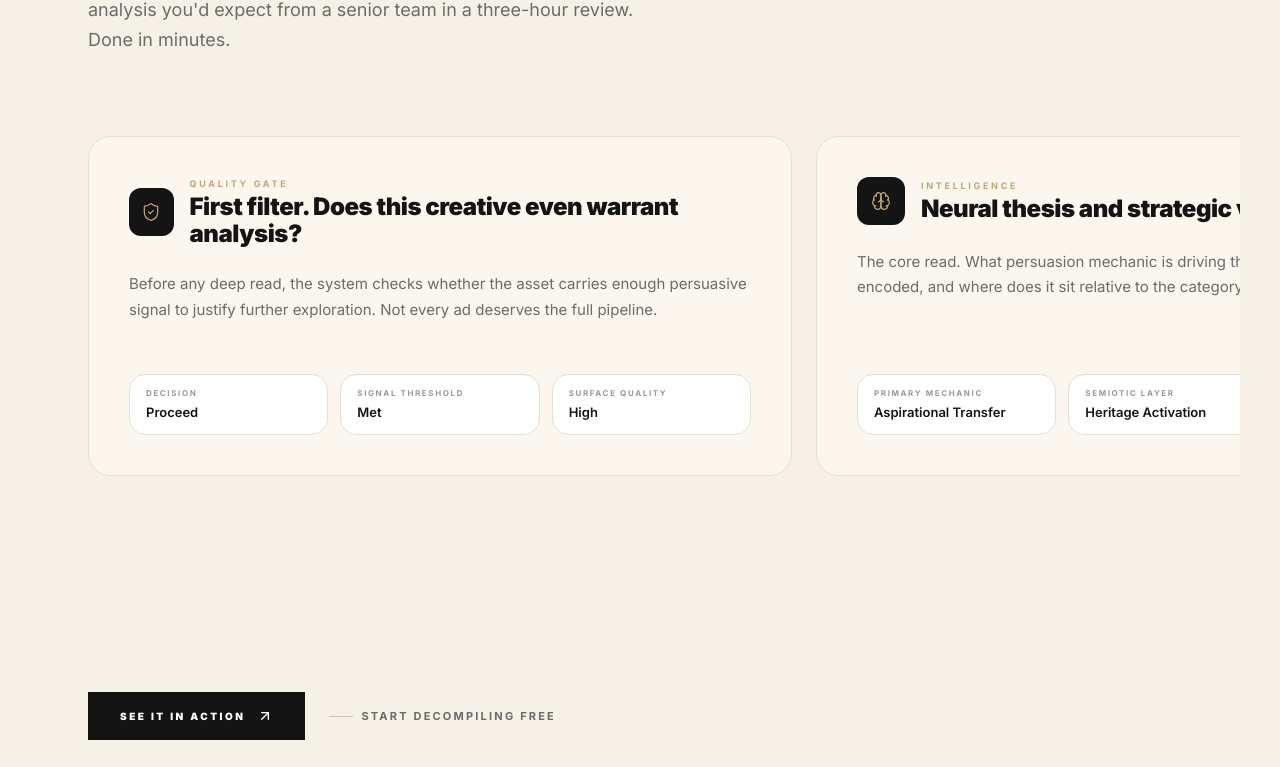
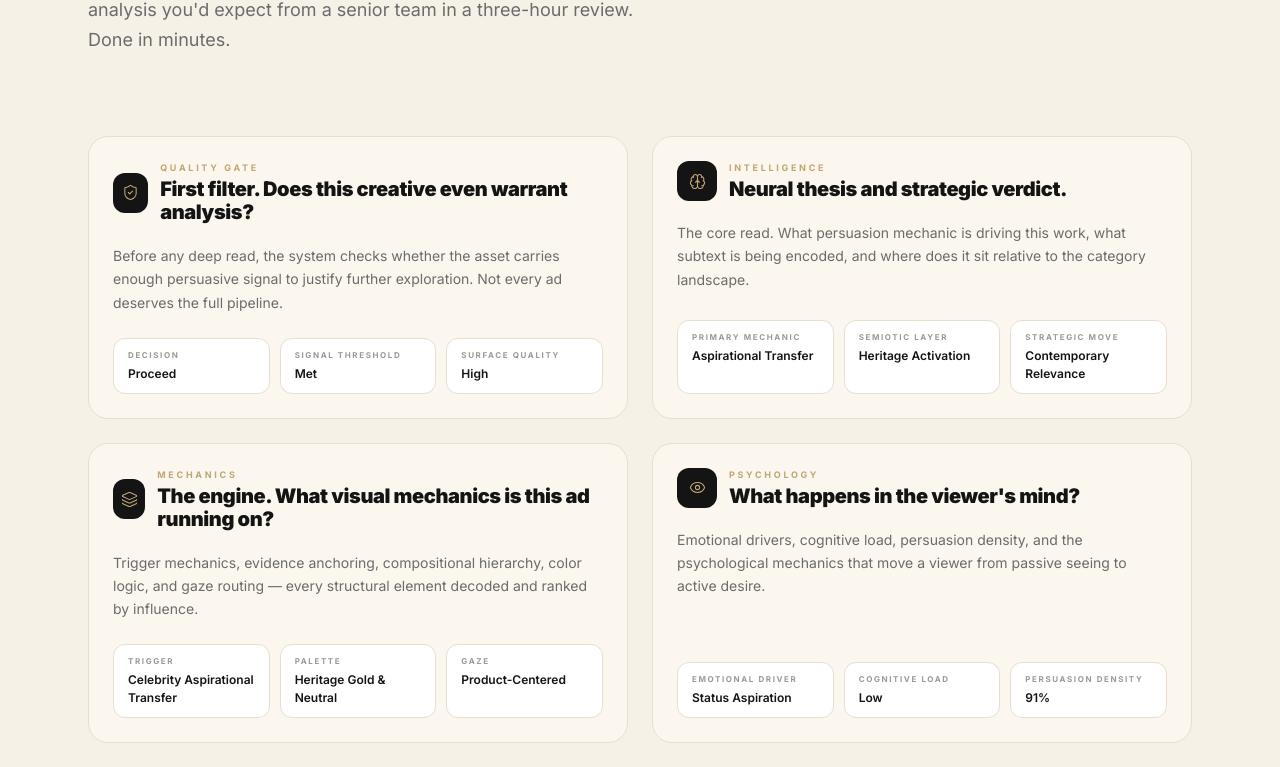
Before and after one commit to popvisly/visual-decompiler, a Next.js app: page /product in a window 1280 px wide. Shown: the part 1230-1997 px from the top of the page. Built offline with nearby package versions, Linux system fonts and the light colour scheme; no server answers.

Commit message:
Switch product analysis surfaces to two-column grid

```diff
--- a/src/components/product/AnalysisSurfaces.tsx
+++ b/src/components/product/AnalysisSurfaces.tsx
@@ -139,49 +139,47 @@ export default function AnalysisSurfaces() {
                 </motion.div>
             </div>
 
-            {/* Horizontal scroll surfaces */}
+{/* Two-column surfaces grid */}
 <div className="relative mb-32 lg:mb-48">
     <div className="mx-auto max-w-[1200px] px-6 lg:px-12">
-                    <div className="flex gap-6 overflow-x-auto snap-x snap-mandatory pb-6 -mx-6 px-6 lg:-mx-12 lg:px-12 scrollbar-hide"
-                        style={{ scrollbarWidth: 'none', msOverflowStyle: 'none' }}
-                    >
+        <div className="grid grid-cols-1 lg:grid-cols-2 gap-5 lg:gap-6">
             {SURFACES.map((surface) => (
                 <div
                     key={surface.id}
-                                className="snap-center shrink-0 w-[85vw] md:w-[70vw] lg:w-[55vw] first:pl-0 last:pr-0"
+                    className="min-w-0"
                 >
-                                <div className="rounded-[1.4rem] border border-[#E7DED1] bg-[#FBF7EF] p-8 lg:p-10 h-full flex flex-col">
+                    <div className="rounded-[1.25rem] border border-[#E7DED1] bg-[#FBF7EF] p-6 h-full flex flex-col">
                         {/* Header */}
-                                    <div className="flex items-center gap-4 mb-6">
-                                        <div className="flex items-center justify-center w-12 h-12 rounded-xl bg-[#141414] text-[#C1A674]">
-                                            <surface.icon size={20} strokeWidth={1.5} />
+                        <div className="flex items-center gap-3 mb-5">
+                            <div className="flex items-center justify-center w-10 h-10 rounded-xl bg-[#141414] text-[#C1A674]">
+                                <surface.icon size={17} strokeWidth={1.5} />
                             </div>
                             <div>
                                 <p className="text-[9px] font-bold uppercase tracking-[0.3em] text-[#C1A674]">
                                     {surface.label}
                                 </p>
-                                            <h3 className="text-[20px] lg:text-[24px] font-black leading-[1.1] tracking-[-0.02em] text-[#141414] mt-1">
+                                <h3 className="text-[18px] lg:text-[20px] font-black leading-[1.15] tracking-[-0.02em] text-[#141414] mt-1">
                                     {surface.title}
                                 </h3>
                             </div>
                         </div>
 
                         {/* Detail */}
-                                    <p className="text-[15px] leading-[1.7] text-[#6B6B6B] mb-8">
+                        <p className="text-[14px] leading-[1.65] text-[#6B6B6B] mb-6">
                             {surface.detail}
                         </p>
 
                         {/* Preview */}
-                                    <div className="mt-auto grid grid-cols-1 sm:grid-cols-3 gap-3">
+                        <div className="mt-auto grid grid-cols-1 sm:grid-cols-3 gap-2.5">
                             {surface.preview.map((item) => (
                                 <div
                                     key={item.label}
-                                                className="rounded-2xl border border-[#E7DED1] bg-white px-4 py-3"
+                                    className="rounded-xl border border-[#E7DED1] bg-white px-3.5 py-2.5"
                                 >
                                     <p className="text-[8px] font-bold uppercase tracking-[0.2em] text-[#9a9a94] mb-1">
                                         {item.label}
                                     </p>
-                                                <p className="text-[13px] font-semibold text-[#141414]">
+                                    <p className="text-[12px] font-semibold text-[#141414]">
                                         {item.value}
                                     </p>
                                 </div>
```
Lines whose indentation alone changed are shown as unchanged.
